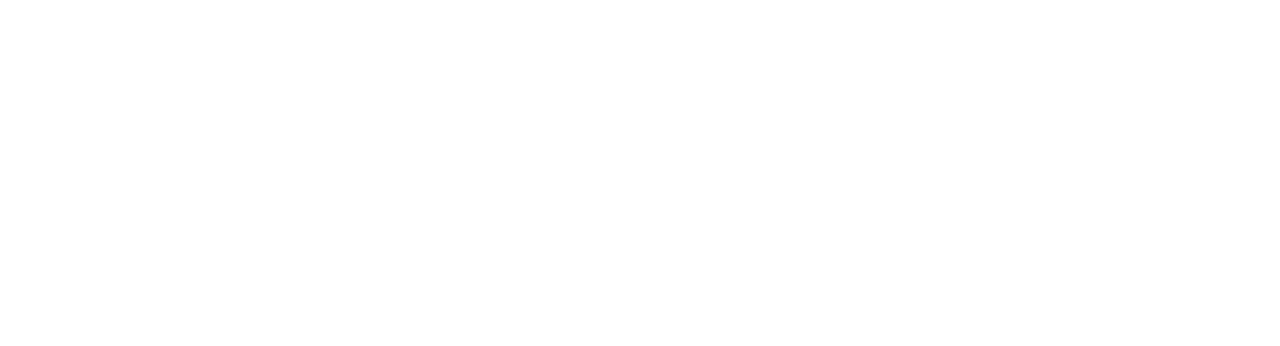
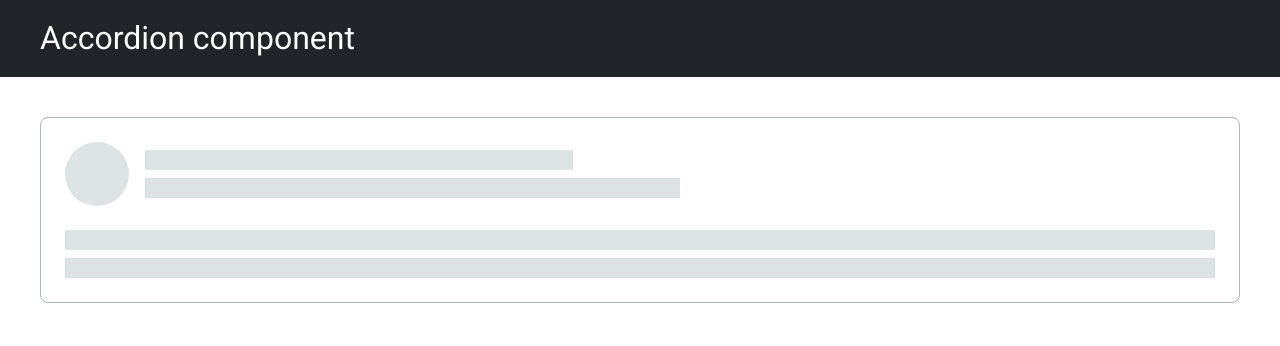
Before and after one commit to js-tasks-ru/htmlcss-20210916_harvey2009, a website: page 04-lection2/02-skeleton/index.html in a window 1280 px wide. Drawn offline with Linux system fonts and the light colour scheme.

Commit message:
04-lection2-02-skeleton

```diff
--- a/04-lection2/02-skeleton/index.html
+++ b/04-lection2/02-skeleton/index.html
@@ -2,10 +2,30 @@
 <!-- Страница со скелетоном -->
 <html lang="ru">
   <head>
+    <title>Skeleton component</title>
     <link rel="stylesheet" href="../../assets/css/main.css">
     <link rel="stylesheet" href="./skeleton.css">
   </head>
   <body>
-
+  <header class="header">
+    <h3>Accordion component</h3>
+  </header>
+  <main class="main">
+    <div class="skeleton">
+      <div class="skeleton__header">
+        <div class="skeleton__left-block">
+          <div class="skeleton__circle"></div>
+        </div>
+        <div class="skeleton__right-block">
+          <div class="skeleton__line" style="width: 40%"></div>
+          <div class="skeleton__line" style="width: 50%"></div>
+        </div>
+      </div>
+      <div class="skeleton__content">
+        <div class="skeleton__line"></div>
+        <div class="skeleton__line"></div>
+      </div>
+    </div>
+  </main>
   </body>
 </html>
--- a/04-lection2/02-skeleton/skeleton.css
+++ b/04-lection2/02-skeleton/skeleton.css
@@ -0,0 +1,46 @@
+.skeleton {
+  display: flex;
+  flex-direction: column;
+  padding: 24px;
+  border: 1px solid #ACB5BD;
+  box-sizing: border-box;
+  border-radius: 8px;
+}
+
+.skeleton__left-block {
+  display: flex;
+  margin-right: 16px;
+}
+
+.skeleton__right-block {
+  display: flex;
+  flex-direction: column;
+  justify-content: center;
+  flex-grow: 1;
+  gap: 8px;
+}
+
+.skeleton__circle {
+  display: flex;
+  width: 64px;
+  height: 64px;
+  border-radius: 50%;
+  background-color: var(--grey-2);
+}
+
+.skeleton__line {
+  height: 20px;
+  background-color: var(--grey-2);
+}
+
+.skeleton__header {
+  display: flex;
+  justify-content: space-between;
+}
+
+.skeleton__content {
+  display: flex;
+  flex-direction: column;
+  gap: 8px;
+  margin-top: 24px;
+}
```
Lines whose indentation alone changed are shown as unchanged.
